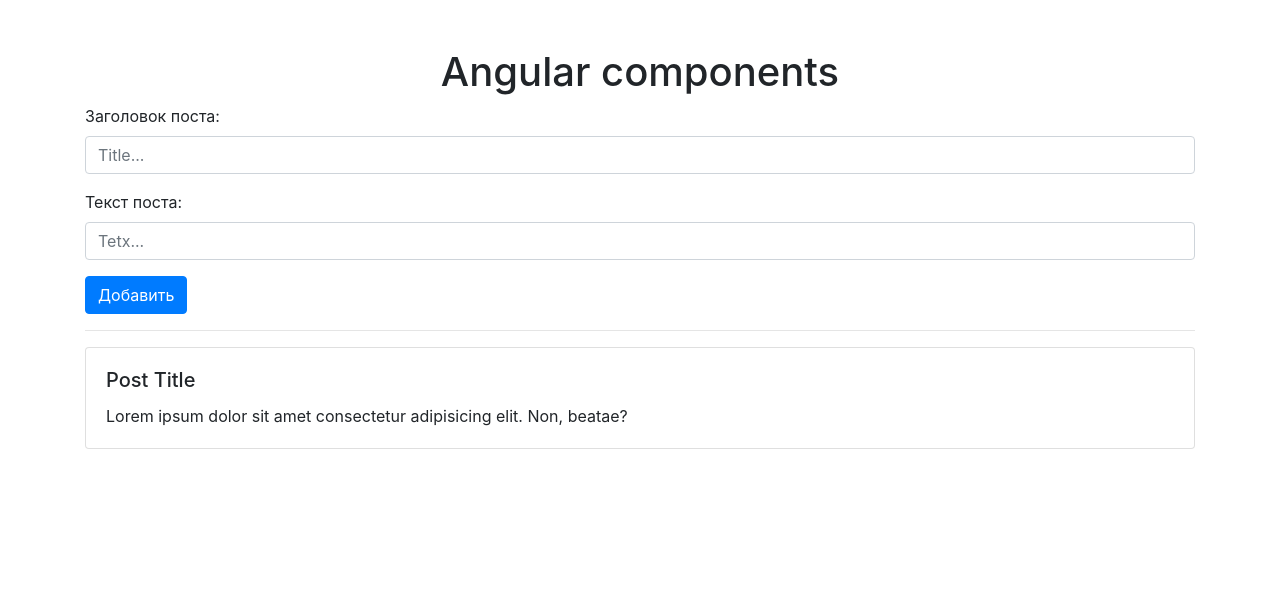
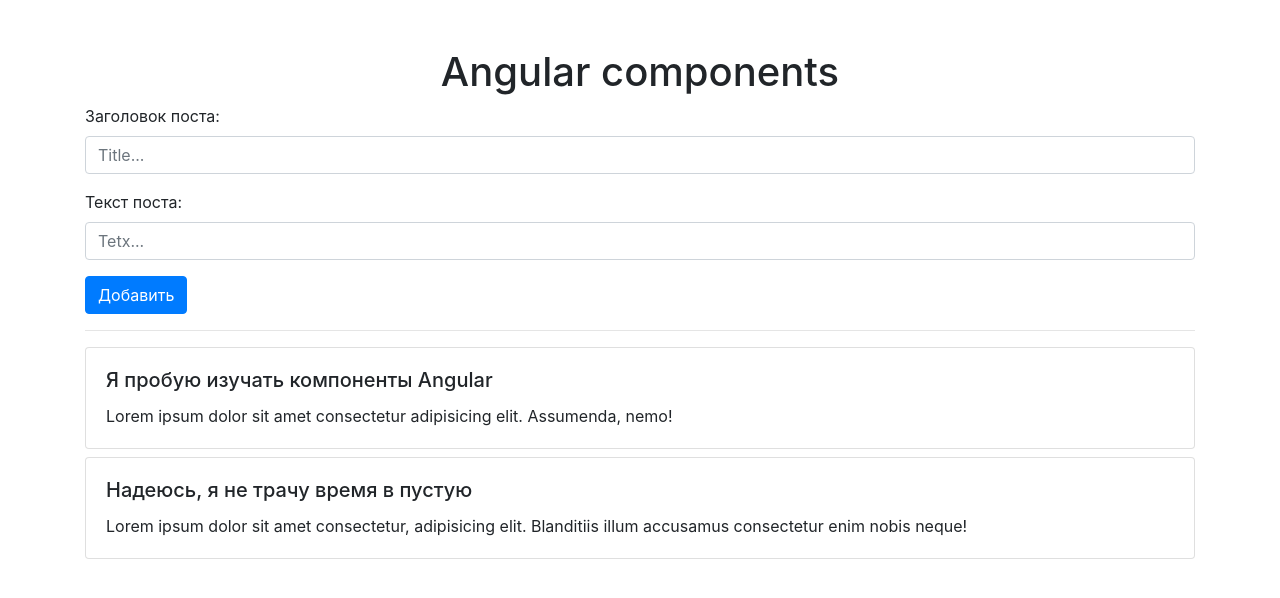
Before and after one commit to DjailinVasu/angular-theory, an Angular app: page / in a window 1280 px wide. Shown: the top 598 px of the page. Built offline with nearby package versions, Linux system fonts and the light colour scheme.

Commit message:
Передача параметров

```diff
--- a/src/app/app.component.html
+++ b/src/app/app.component.html
@@ -3,5 +3,5 @@
 
     <app-post-form></app-post-form>
     <hr>
-    <app-post></app-post>
+    <app-post *ngFor="let post of posts" [post]="post"></app-post>
 </div>
--- a/src/app/app.component.ts
+++ b/src/app/app.component.ts
@@ -1,4 +1,10 @@
 import { Component } from '@angular/core';
+
+export interface Post {
+  title: string
+  text: string
+  id?: number
+}
 
 @Component({
   selector: 'app-root',
@@ -7,4 +13,17 @@
 })
 export class AppComponent {
   title = 'Angular components';
+
+  posts: Post[] = [
+    {
+      title: 'Я пробую изучать компоненты Angular',
+      text: 'Lorem ipsum dolor sit amet consectetur adipisicing elit. Assumenda, nemo!',
+      id: 1
+    },
+    {
+      title: 'Надеюсь, я не трачу время в пустую',
+      text: 'Lorem ipsum dolor sit amet consectetur, adipisicing elit. Blanditiis illum accusamus consectetur enim nobis neque!',
+      id: 2
+    }
+  ]
 }
--- a/src/app/post/post.component.html
+++ b/src/app/post/post.component.html
@@ -1,8 +1,8 @@
-<div class="card">
+<div class="card mb-2">
   <div class="card-body">
-    <h5 class="card-title">Post Title</h5>
+    <h5 class="card-title"> {{post.title}} </h5>
     <p class="card-text">
-      Lorem ipsum dolor sit amet consectetur adipisicing elit. Non, beatae?
+        {{post.text}}
     </p>
   </div>
 </div>
--- a/src/app/post/post.component.ts
+++ b/src/app/post/post.component.ts
@@ -1,4 +1,5 @@
-import { Component, OnInit } from '@angular/core';
+import { Component, OnInit, Input } from '@angular/core';
+import { Post } from './../app.component';
 
 @Component({
   selector: 'app-post',
@@ -7,6 +8,8 @@
 })
 export class PostComponent implements OnInit {
 
+  @Input() post: Post
+
   constructor() { }
 
   ngOnInit(): void {
```
Also changed, not shown: src/app/post-form/post-form.component.html (line endings or trailing spaces).
